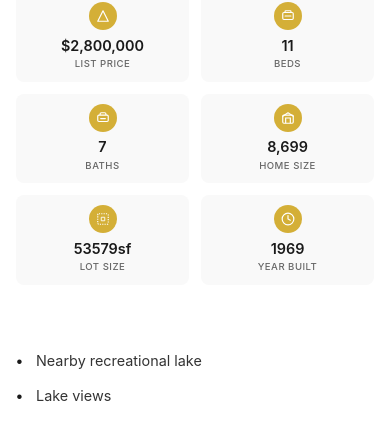
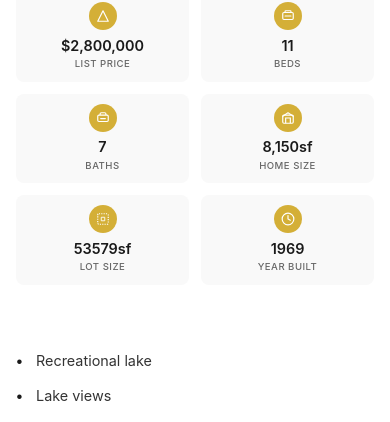
Before and after one commit to dylanGerlach/TheRetreatAtTopazLake, a React (Vite) app: page / in a window 390 px wide. Shown: the part 1299-1721 px from the top of the page. Built offline with nearby package versions, Linux system fonts and the light colour scheme.

Commit message:
Update phone number, home size, and recreational lake feature

```diff
--- a/src/App.jsx
+++ b/src/App.jsx
@@ -18,7 +18,7 @@ function App() {
     price: 2800000,
     beds: 11,
     baths: 7,
-    sqft: 8699,
+    sqft: 8150,
     lotSize: "53579sf",
     yearBuilt: 1969,
     heroImage: heroImage,
--- a/src/components/Contact.jsx
+++ b/src/components/Contact.jsx
@@ -94,7 +94,7 @@ const Contact = () => {
 
         <div className="contact-info">
           <div className="contact-details">
-            <a href="tel:+17759973558" className="contact-cta phone">
+            <a href="tel:+17755935999" className="contact-cta phone">
               <div className="contact-icon">
                 <svg
                   width="24"
@@ -114,7 +114,7 @@ const Contact = () => {
               </div>
               <div className="contact-text">
                 <span className="contact-label">Call Us</span>
-                <span className="contact-value">(775) 997-3558</span>
+                <span className="contact-value">(775) 593-5999</span>
               </div>
             </a>
           </div>
--- a/src/components/PropertyInfo.jsx
+++ b/src/components/PropertyInfo.jsx
@@ -167,7 +167,7 @@ const PropertyInfo = ({ property }) => {
                     />
                   </svg>
                 </div>
-                <span className="stat-value">{sqft?.toLocaleString()}</span>
+                <span className="stat-value">{sqft?.toLocaleString()}sf</span>
                 <span className="stat-suffix">Home Size</span>
               </div>
               <div className="stat-item">
@@ -229,7 +229,7 @@ const PropertyInfo = ({ property }) => {
         <div className="features-section">
           <div className="features-container">
             <ul className="features-list">
-              <li>Nearby recreational lake</li>
+              <li>Recreational lake</li>
               <li>Lake views</li>
               <li>Four units plus manager's quarters</li>
               <li>Fully remodeled in 2025</li>
```
